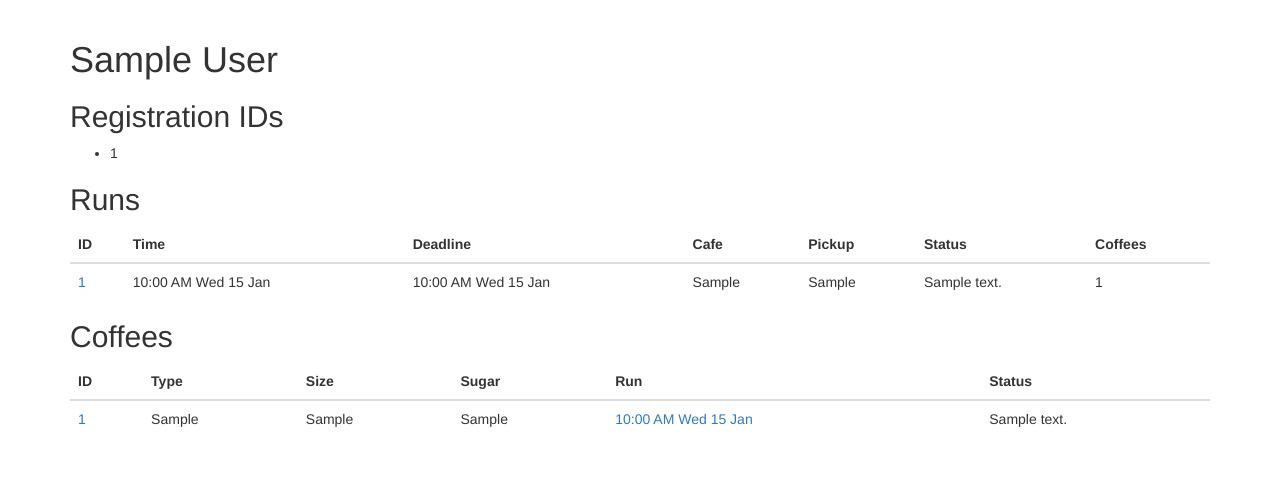
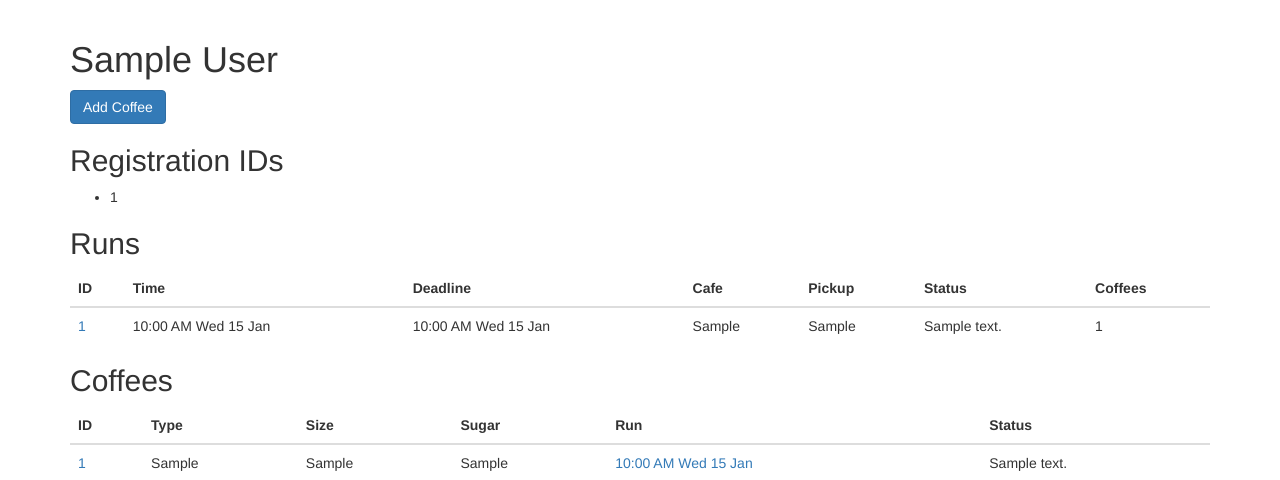
Before and after one commit to ncss/ncss-coffeerun, a Flask app: page /user/1/ in a window 1280 px wide. Shown: the part 51-531 px from the top of the page. Run offline with Flask 2, Linux system fonts and the light colour scheme; a user stored in the database is signed in; tables that the repository leaves empty hold one stand-in row (values such as "Sample post"); some libraries are stand-ins or nearby versions.

Commit message:
Editable users

```diff
--- a/application/templates/viewuser.html
+++ b/application/templates/viewuser.html
@@ -3,6 +3,7 @@
 
 {% block subcontent %}
 <h1>{{ user.name }}</h1>
+<a href="/coffee/add/" class="btn btn-primary">Add Coffee</a>
 <h2>Registration IDs</h2>
 <ul>
     {% for regid in user.regids %}
--- a/application/views.py
+++ b/application/views.py
@@ -8,7 +8,7 @@ from datetime import datetime
 import pytz
 from application import app, db, lm
 from models import User, Run, Coffee, Status, RegistrationID, sydney_timezone_now
-from forms import LoginForm, CoffeeForm, RunForm
+from forms import LoginForm, CoffeeForm, RunForm, UserForm
 
 @lm.user_loader
 def load_user(userid):
```
